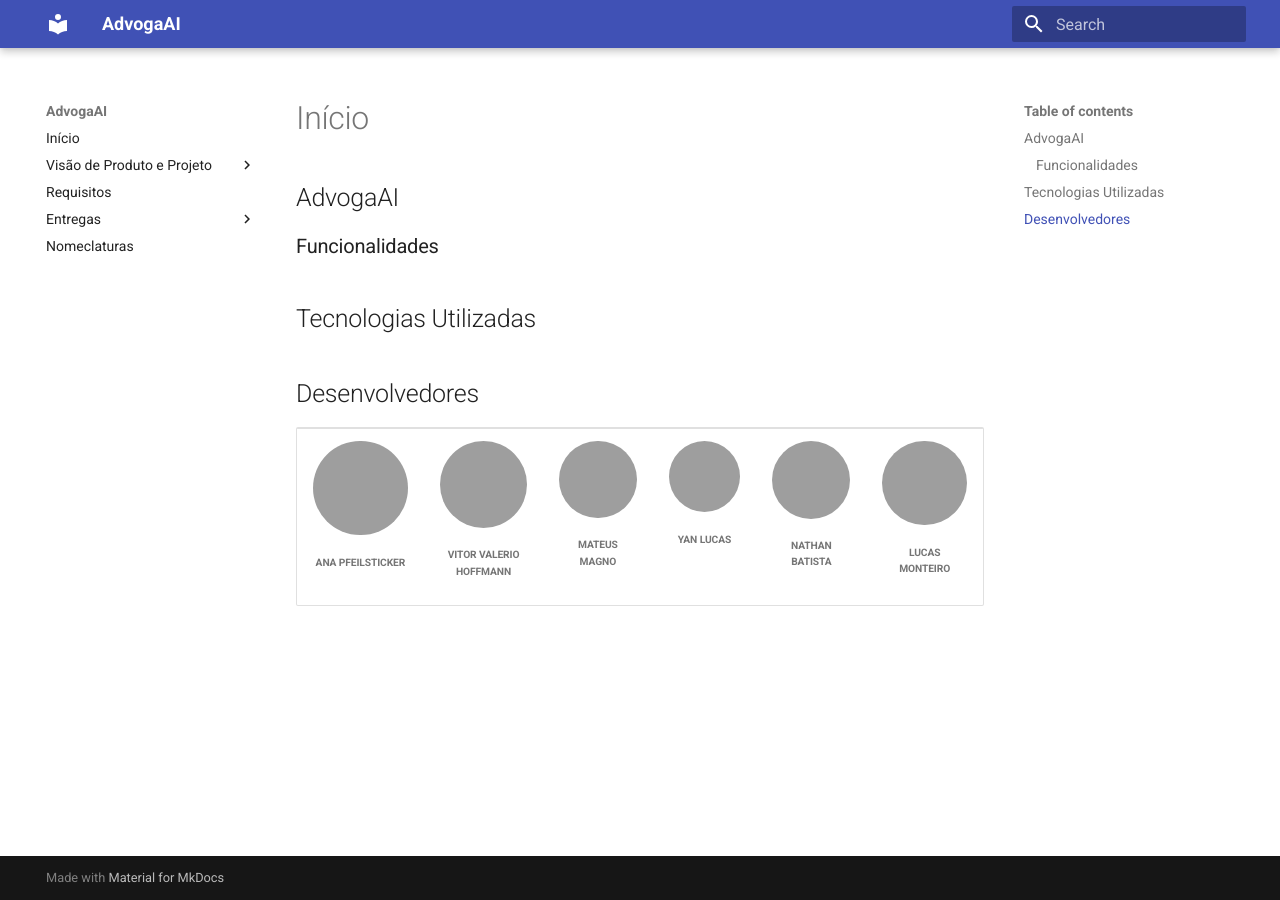
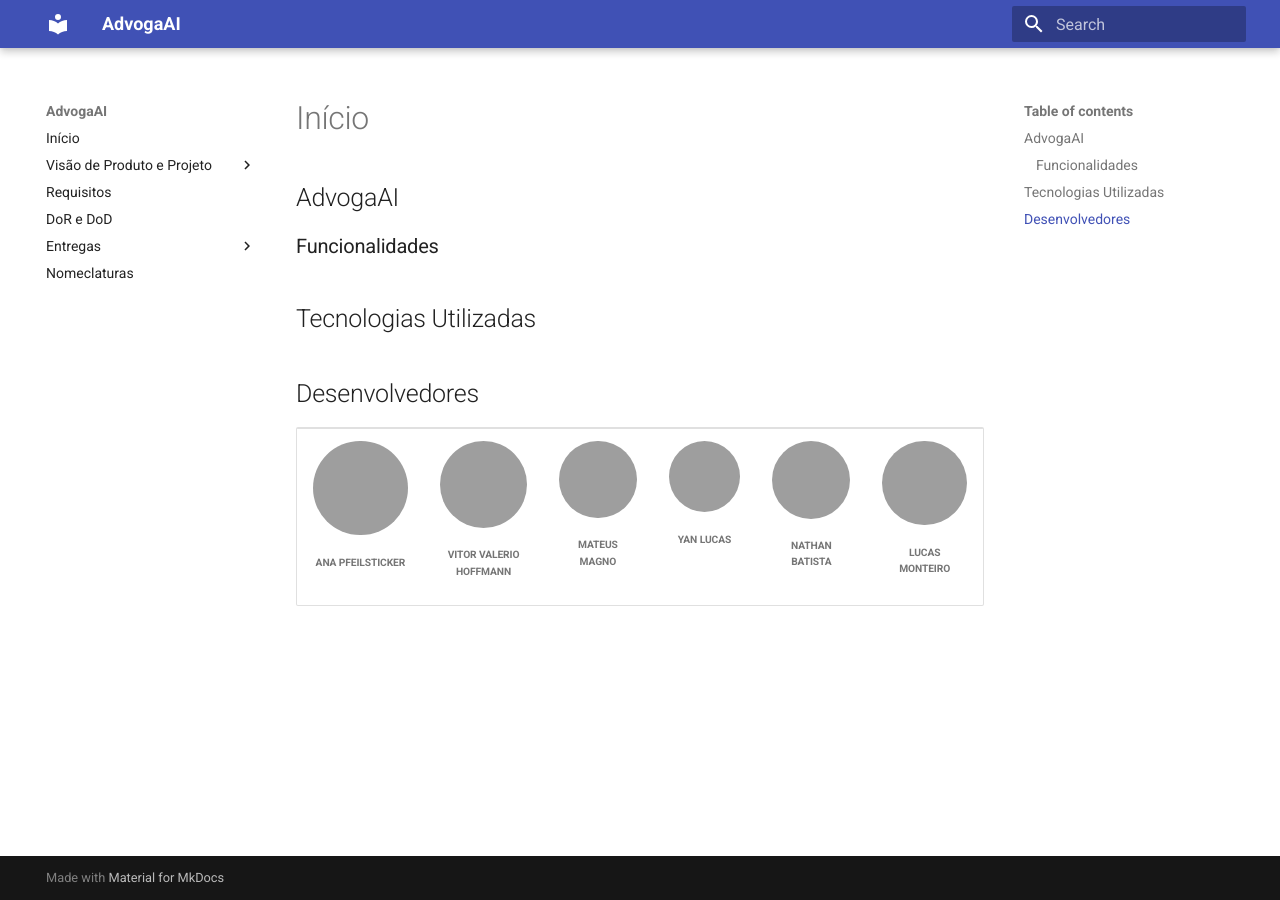
Before and after one commit to mdsreq-fga-unb/2025.1-T01-AdvogaAI, an MkDocs documentation site: the page built from docs/index.md, in a window 1280 px wide. Built offline with MkDocs 1.6.1 and Material for MkDocs 9.7.7, drawn with Linux system fonts in a browser that asks for light colours; grey boxes are pictures that could not be loaded.

Commit message:
docs: Update mkdocs.yml

```diff
--- a/mkdocs.yml
+++ b/mkdocs.yml
@@ -11,6 +11,7 @@ nav:
       - Cronograma: cronograma.md
       - Interação entre Equipe e Cliente: equipecliente.md
   - Requisitos: requisitor.md
+  - DoR e DoD: dordod.md
   - Entregas:
       - Unidade 1: unidade1.md
   - Nomeclaturas: naming.md
```
